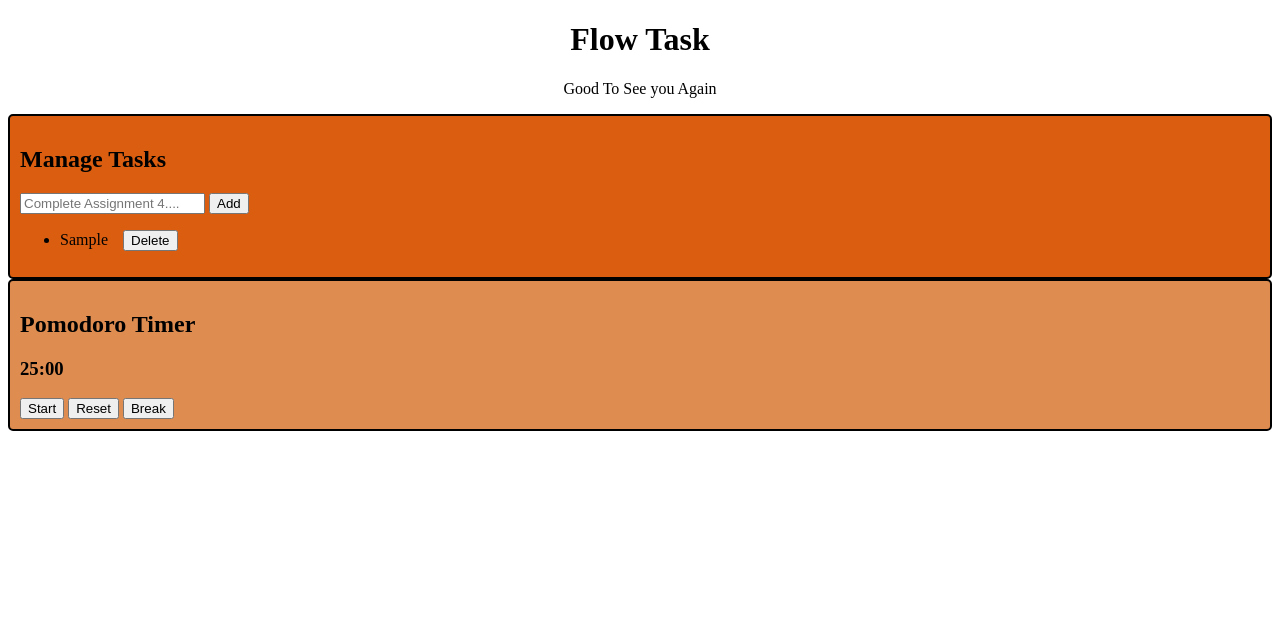
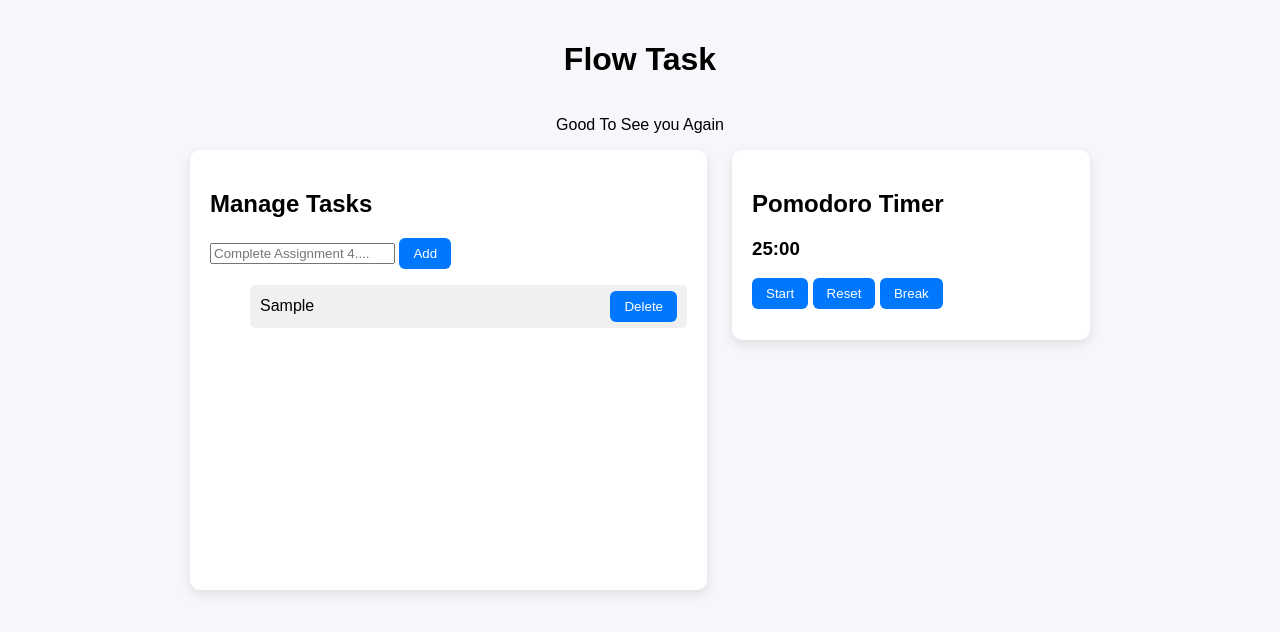
Before and after one commit to sf-1000/flowtask, a website: page frontend/index.html in a window 1280 px wide. Both pictures are taken after typing "Sample" into the empty fields and a click on the button "Add". Drawn offline with Linux system fonts and the light colour scheme.

```diff
--- a/frontend/index.html
+++ b/frontend/index.html
@@ -10,6 +10,8 @@
 <body>
     <h1>Flow Task</h1>
     <p>Good To See you Again</p>
+
+<main>
     <div id="TaskManager">
         <h2>Manage Tasks</h2>
         <input type="text" id="taskid" name = "task" placeholder = "Complete Assignment 4....">
@@ -24,6 +26,7 @@
         <button id="reset">Reset</button>
         <button id="break">Break</button>
     </div>
+</main>
     <script src="script.js"></script>
 
 
--- a/frontend/style.css
+++ b/frontend/style.css
@@ -1,27 +1,78 @@
-h1 {
+/* General layout */
+body {
+    font-family: 'Poppins', sans-serif;
+    background: #f5f7fa;
+    margin: 0;
+    padding: 20px;
+    display: flex;
+    flex-direction: column;
+    align-items: center;
+  }
+
+  header, footer {
     text-align: center;
+    margin-bottom: 20px;
+  }
 
-}
+  main {
+    display: flex;
+    grid-template-columns: 1fr 1fr;
+    gap: 25px;
+    max-width: 900px;
+    width: 100%;
+  }
 
-p {
-    text-align: center;
-}
+  /* Card styles */
+  #TaskManager, #PomodoroTimer {
+    flex: 3;
+    background: #fff;
+    border-radius: 10px;
+    padding: 20px;
+    box-shadow: 0px 4px 12px rgba(0,0,0,0.1);
+  }
 
-#TaskManager{
+  #PomodoroTimer {
+    flex: 2;
+    height: 150px;
+  }
+
+  #TaskManager {
+    height: 400px;
+  }
+
+  /* Task list */
+  #tasklist li {
+    display: flex;
+    justify-content: space-between;
+    align-items: center;
+    padding: 6px 10px;
+    margin: 6px 0;
+    background: #f0f0f0;
     border-radius: 5px;
-    background-color: #db5e10;
-    padding: 10px;
-    border: 2px solid black;
-}
+  }
 
-#PomodoroTimer{
-    border-radius: 5px;
-    background-color: #df8c50;
-    padding: 10px;
-    border: 2px solid black;
-}
+  #tasklist li.completed {
+    text-decoration: line-through;
+    color: gray;
+  }
 
+  button {
+    cursor: pointer;
+    border: none;
+    padding: 8px 14px;
+    border-radius: 6px;
+    background: #0077ff;
+    color: white;
+    font-weight: 500;
+    transition: background 0.3s;
+  }
 
-input{
-    width: 100;
-}
+  button:hover {
+    background: #005fcc;
+  }
+
+  .btn-group {
+    display: flex;
+    gap: 10px;
+    justify-content: center;
+  }
--- /dev/null
+++ b/frontend/style_login.css
@@ -0,0 +1,101 @@
+/* Reset / Base */
+body {
+    font-family: 'Poppins', sans-serif;
+    background: linear-gradient(135deg, #0077ff, #00c6ff);
+    margin: 0;
+    padding: 0;
+    display: flex;
+    justify-content: center;
+    align-items: center;
+    height: 100vh;
+  }
+
+  /* Auth Container */
+  .auth-container {
+    max-width: 400px;
+    width: 100%;
+    background: #fff;
+    padding: 30px;
+    border-radius: 12px;
+    box-shadow: 0px 8px 20px rgba(0,0,0,0.15);
+    text-align: center;
+    animation: fadeIn 0.5s ease-in-out;
+  }
+
+  /* Branding */
+  .auth-container h1 {
+    margin-bottom: 20px;
+    color: #0077ff;
+    font-size: 28px;
+    font-weight: 700;
+  }
+
+  /* Tabs */
+  .tabs {
+    display: flex;
+    justify-content: center;
+    gap: 10px;
+    margin-bottom: 20px;
+  }
+
+  .tabs button {
+    flex: 1;
+    padding: 10px;
+    border: none;
+    border-radius: 6px;
+    background: #f0f0f0;
+    cursor: pointer;
+    font-weight: 500;
+    transition: background 0.3s;
+  }
+
+  .tabs button:hover {
+    background: #ddd;
+  }
+
+  /* Forms */
+  .auth-form {
+    display: flex;
+    flex-direction: column;
+    gap: 15px;
+  }
+
+  .auth-form input {
+    padding: 12px;
+    border: 1px solid #ccc;
+    border-radius: 6px;
+    outline: none;
+    transition: border 0.3s;
+  }
+
+  .auth-form input:focus {
+    border-color: #0077ff;
+  }
+
+  /* Buttons */
+  .auth-form button {
+    background: #0077ff;
+    color: white;
+    border: none;
+    padding: 12px;
+    border-radius: 6px;
+    cursor: pointer;
+    font-size: 16px;
+    font-weight: 600;
+    transition: background 0.3s;
+  }
+
+  .auth-form button:hover {
+    background: #005fcc;
+  }
+
+  /* Hide/Show */
+  .hidden {
+    display: none;
+  }
+
+  /* Small animation */
+  @keyframes fadeIn {
+    from { opacity: 0; transform: translateY(-10px); }
+    to { opacity: 1; transform: translateY(0); }
+  }
```
Also changed, not shown: frontend/login.html (added, +38 -0 lines), 1 other file.
